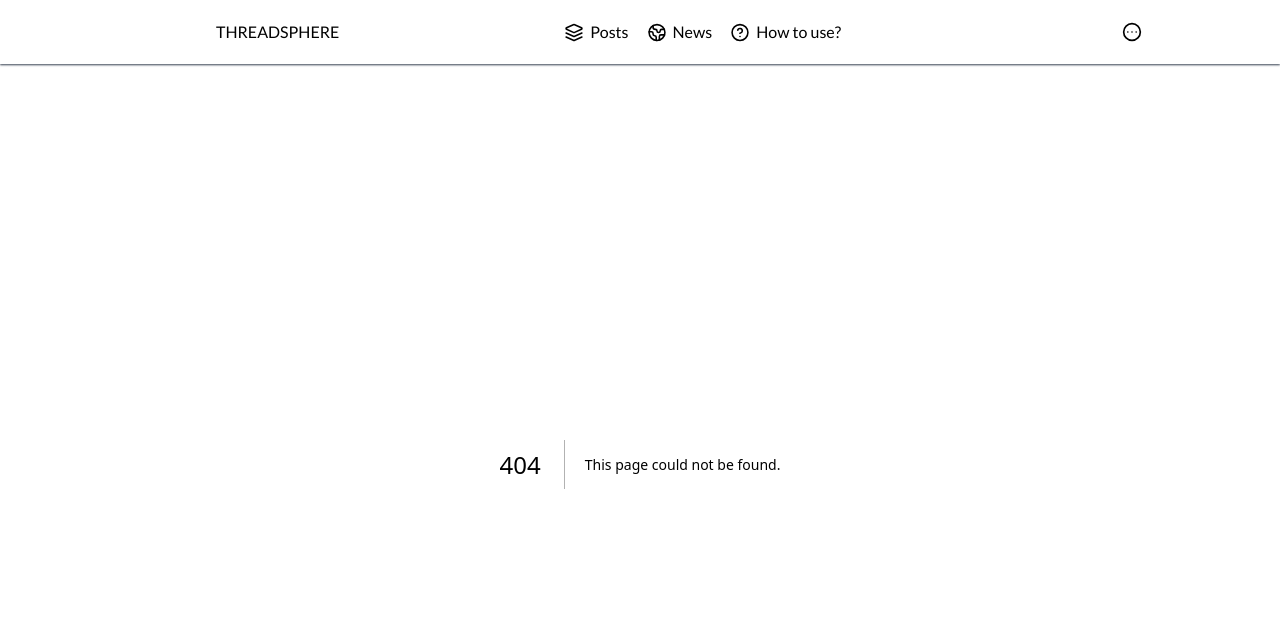
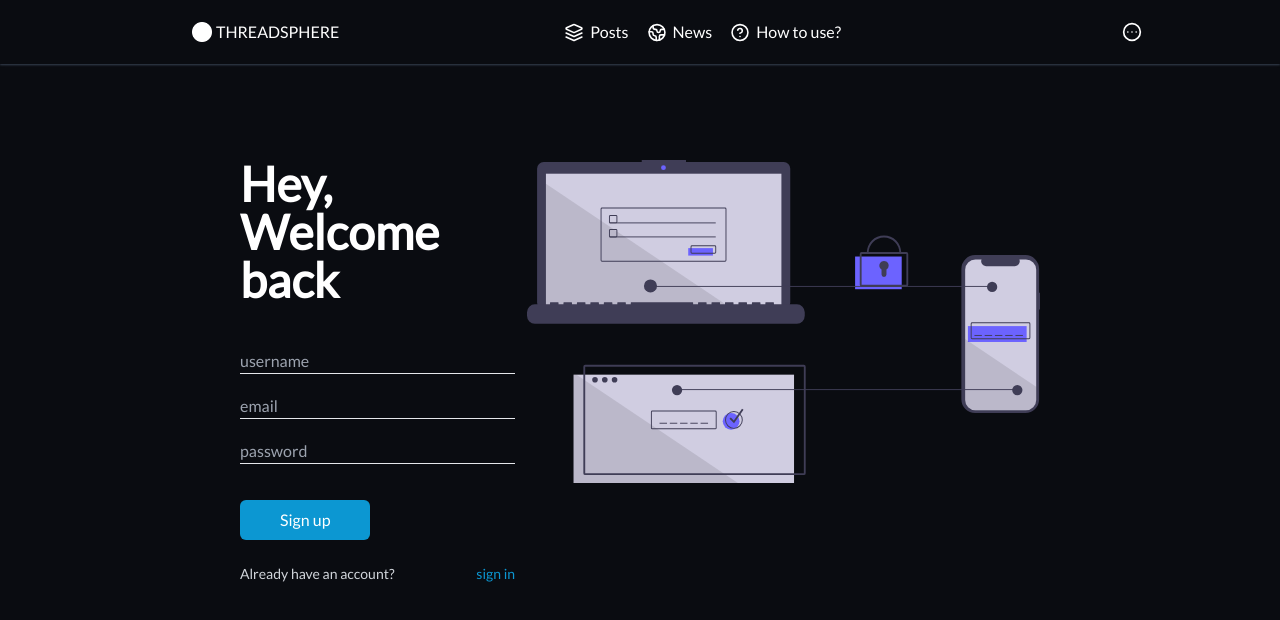
Before and after one commit to MaxCode012/ThreadSphere, a Next.js app: page /signup in a window 1280 px wide. Before the commit this address had no page. Shown: the top 620 px of the page. Built offline with nearby package versions, Linux system fonts and the light colour scheme.

Commit message:
added sign in and sign up page with some aditional components and features

```diff
--- /dev/null
+++ b/src/app/signin/page.tsx
@@ -0,0 +1,41 @@
+import MainButton from "@/components/MainButton";
+
+import Image from "next/image";
+import Link from "next/link";
+
+export default function SignIn() {
+  return (
+    <main className="lg:px-60 px-11 lg:flex lg:justify-between">
+      <div className="mt-24 space-y-[45px]">
+        <h1 className="text-4xl lg:text-5xl font-bold text-center lg:text-left">
+          Hey, <br />
+          Welcome back
+        </h1>
+        <form action="" className="max-w-[275px] mx-auto lg:mx-0">
+          <div className="flex flex-col gap-5 mb-9">
+            <input
+              type="email"
+              placeholder="email"
+              className="bg-transparent outline-none focus:outline-none border-b border-gray-200 focus:border-main transition:focus duration-200"
+            />
+            <input
+              type="password"
+              placeholder="password"
+              className="bg-transparent outline-none focus:outline-none border-b border-gray-200 focus:border-main transition:focus duration-200"
+            />
+          </div>
+          <MainButton className="w-full lg:w-auto">Sign in</MainButton>
+          <div className="text-sm text-gray-300 mt-6 flex justify-between">
+            <p className="">Don't have an account?</p>
+            <span className="text-main">
+              <Link href="/signup">sign up</Link>
+            </span>
+          </div>
+        </form>
+      </div>
+      <div className="mt-24 hidden lg:block">
+        <Image src="/auth.svg" width={550} height={550} alt="auth image" />
+      </div>
+    </main>
+  );
+}
--- /dev/null
+++ b/src/app/signup/page.tsx
@@ -0,0 +1,46 @@
+import MainButton from "@/components/MainButton";
+
+import Image from "next/image";
+import Link from "next/link";
+
+export default function SignUp() {
+  return (
+    <main className="lg:px-60 px-11 lg:flex lg:justify-between">
+      <div className="mt-24 space-y-[45px]">
+        <h1 className="text-4xl lg:text-5xl font-bold text-center lg:text-left">
+          Hey, <br />
+          Welcome back
+        </h1>
+        <form action="" className="max-w-[275px] mx-auto lg:mx-0">
+          <div className="flex flex-col gap-5 mb-9">
+            <input
+              type="text"
+              placeholder="username"
+              className="bg-transparent outline-none focus:outline-none border-b border-gray-200 focus:border-main transition:focus duration-200"
+            />
+            <input
+              type="email"
+              placeholder="email"
+              className="bg-transparent outline-none focus:outline-none border-b border-gray-200 focus:border-main transition:focus duration-200"
+            />
+            <input
+              type="password"
+              placeholder="password"
+              className="bg-transparent outline-none focus:outline-none border-b border-gray-200 focus:border-main transition:focus duration-200"
+            />
+          </div>
+          <MainButton className="w-full lg:w-auto">Sign up</MainButton>
+          <div className="text-sm text-gray-300 mt-6 flex justify-between">
+            <p className="">Already have an account?</p>
+            <span className="text-main">
+              <Link href="/signin">sign in</Link>
+            </span>
+          </div>
+        </form>
+      </div>
+      <div className="mt-24 hidden lg:block">
+        <Image src="/auth.svg" width={550} height={550} alt="auth image" />
+      </div>
+    </main>
+  );
+}
--- /dev/null
+++ b/src/components/MainButton.tsx
@@ -0,0 +1,16 @@
+interface ButtonProps extends React.ButtonHTMLAttributes<HTMLButtonElement> {
+  children: React.ReactNode;
+  className?: string;
+}
+
+const MainButton = ({ children, className, ...props }: ButtonProps) => {
+  const buttonClasses = `bg-main rounded-md px-10 py-2 hover:shadow-md hover:shadow-shadowCol/60 transition-shadow duration-200 ${className}`;
+
+  return (
+    <button className={buttonClasses} {...props}>
+      {children}
+    </button>
+  );
+};
+
+export default MainButton;
--- a/src/components/Navbar.tsx
+++ b/src/components/Navbar.tsx
@@ -56,7 +56,7 @@ export default function Navbar() {
         </div>
         <div className="relative flex items-center">
           <button
-            className="translate-x-14"
+            className="lg:translate-x-14"
             onClick={() => setOptionsToggled(!optionsToggled)}
           >
             {optionsToggled ? (
@@ -71,10 +71,10 @@ export default function Navbar() {
               className="absolute right-0 mt-2 w-48 bg-container shadow-lg rounded-lg py-2 z-50"
             >
               <Link
-                href="/login"
+                href="/signin"
                 className="block px-4 py-2 text-white hover:bg-hover"
               >
-                Log In
+                Sign in
               </Link>
               <button className="block w-full text-left px-4 py-2 text-white hover:bg-hover">
                 Toggle Light Theme
--- a/tailwind.config.ts
+++ b/tailwind.config.ts
@@ -16,6 +16,8 @@ const config: Config = {
       colors: {
         container: "#121620",
         hover: "#151a26",
+        main: "#0c97d2",
+        shadowCol: "#125D7D",
       },
     },
   },
```
Also changed, not shown: public/auth.svg (added).
